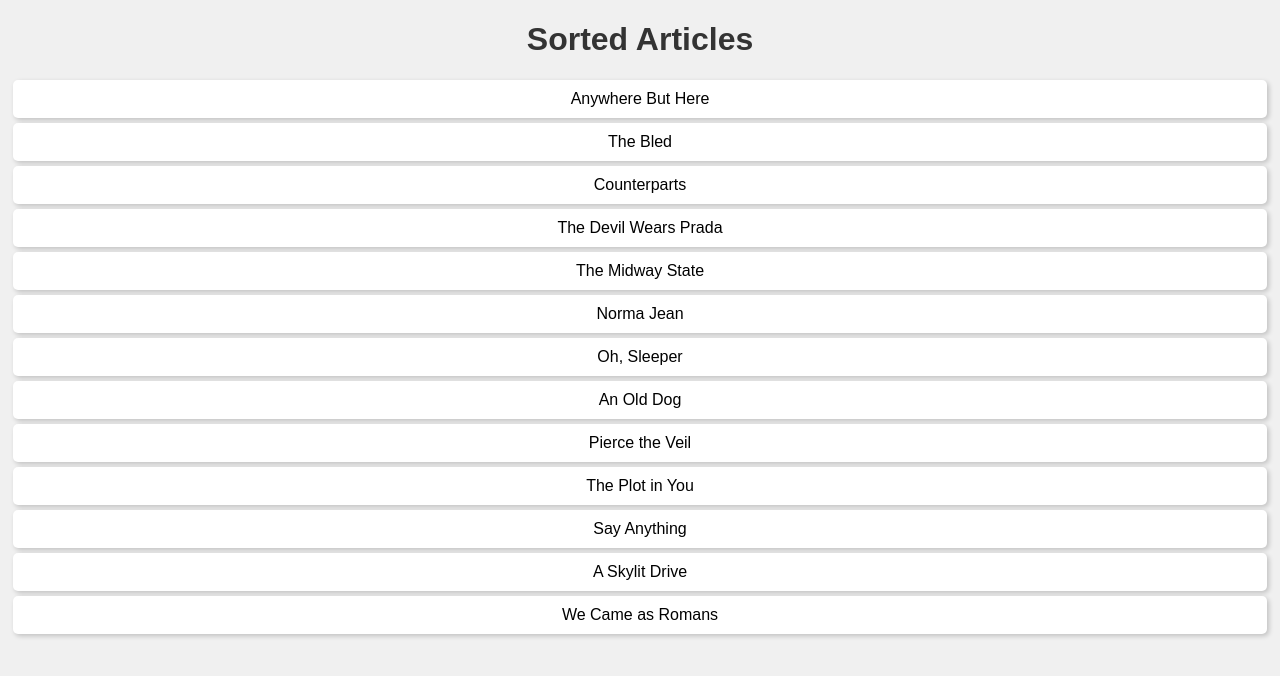
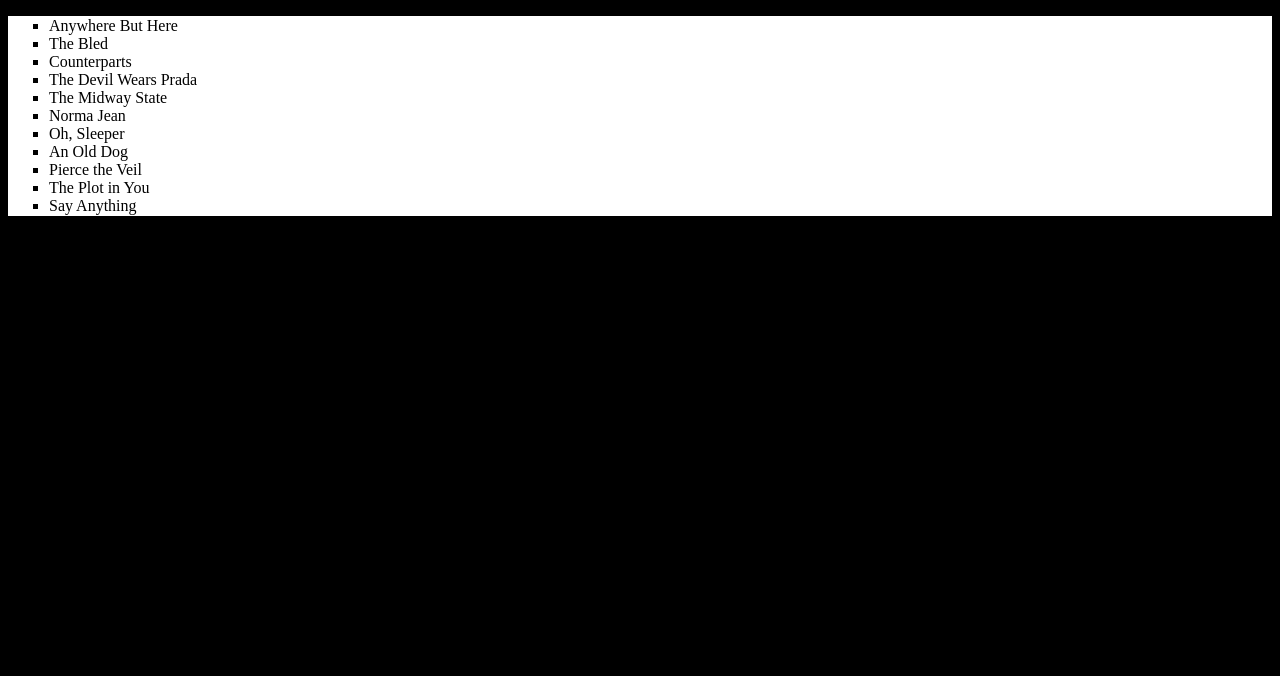
Before and after one commit to acciojob/sorting-articles-shananasim16, a website: page main.html in a window 1280 px wide. Drawn offline with Linux system fonts and the light colour scheme.

Commit message:
created a submission

```diff
--- a/main.html
+++ b/main.html
@@ -3,21 +3,26 @@
 <html>
 
 <head>
-	<meta charset="UTF-8">
-    <meta name="viewport" content="width=device-width, initial-scale=1.0">
-    <link rel="stylesheet" href="styles.css">
-    <title>Sorted Articles</title>
+	<link rel="stylesheet" href="styles.css">
 </head>
 
 <body>
 	<!-- the entire body must be written by student -->
-	 <h1>Sorted Articles</h1>
-    <ul id="band">
-        <!-- Articles will be displayed here using JavaScript -->
-    </ul>
     <script type="text/javascript" src="./script.js">
 </script>
-
+<ul id = "bands">
+	<li type="square">Anywhere But Here</li>
+	<li type="square">The Bled</li>
+	<li type="square">Counterparts</li>
+	<li type="square">The Devil Wears Prada</li>
+	<li type="square">The Midway State</li>
+	<li type="square">Norma Jean</li>
+	<li type="square">Oh, Sleeper</li>
+	<li type="square">An Old Dog</li>
+	<li type="square">Pierce the Veil</li>
+	<li type="square">The Plot in You</li>
+	<li type="square">Say Anything</li>
+</ul>
 </body>
 
 </html>
--- a/script.js
+++ b/script.js
@@ -1,18 +1,2 @@
 //your JS code here. If required.
-// Data for the articles
 const bands = ['The Plot in You', 'The Devil Wears Prada', 'Pierce the Veil', 'Norma Jean', 'The Bled', 'Say Anything', 'The Midway State', 'We Came as Romans', 'Counterparts', 'Oh, Sleeper', 'A Skylit Drive', 'Anywhere But Here', 'An Old Dog'];
-
-// Function to remove common words and sort the articles
-function stripArticleTitle(title) {
-    return title.replace(/^(a |an |the )/i, '').trim();
-}
-
-bands.sort((a, b) => stripArticleTitle(a) > stripArticleTitle(b) ? 1 : -1);
-
-const bandList = document.getElementById('band');
-
-bands.forEach(band => {
-    const li = document.createElement('li');
-    li.textContent = band;
-    bandList.appendChild(li);
-});
--- a/styles.css
+++ b/styles.css
@@ -1,24 +1,8 @@
 /*  your css code here. If applicable */
-body {
-    font-family: Arial, sans-serif;
-    text-align: center;
-    background-color: #f0f0f0;
+body{
+	background-color:black;
 }
-
-h1 {
-    color: #333;
+#bands{
+	border: 1px solid white;
+	background: white;
 }
-
-ul#band {
-    list-style: none;
-    padding: 0;
-}
-
-ul#band li {
-    font-size: 16px;
-    background-color: #fff;
-    padding: 10px;
-    margin: 5px;
-    border-radius: 5px;
-    box-shadow: 2px 2px 5px rgba(0, 0, 0, 0.2);
-}
```
